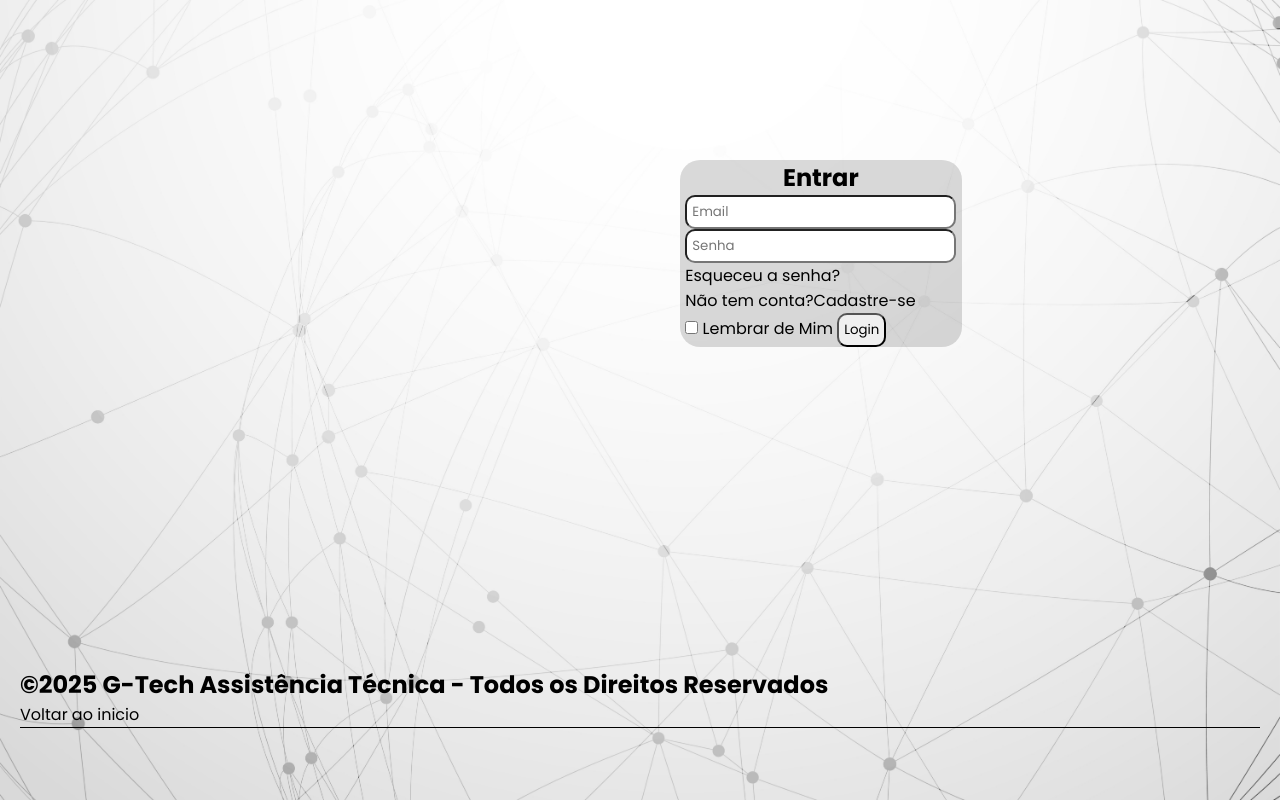
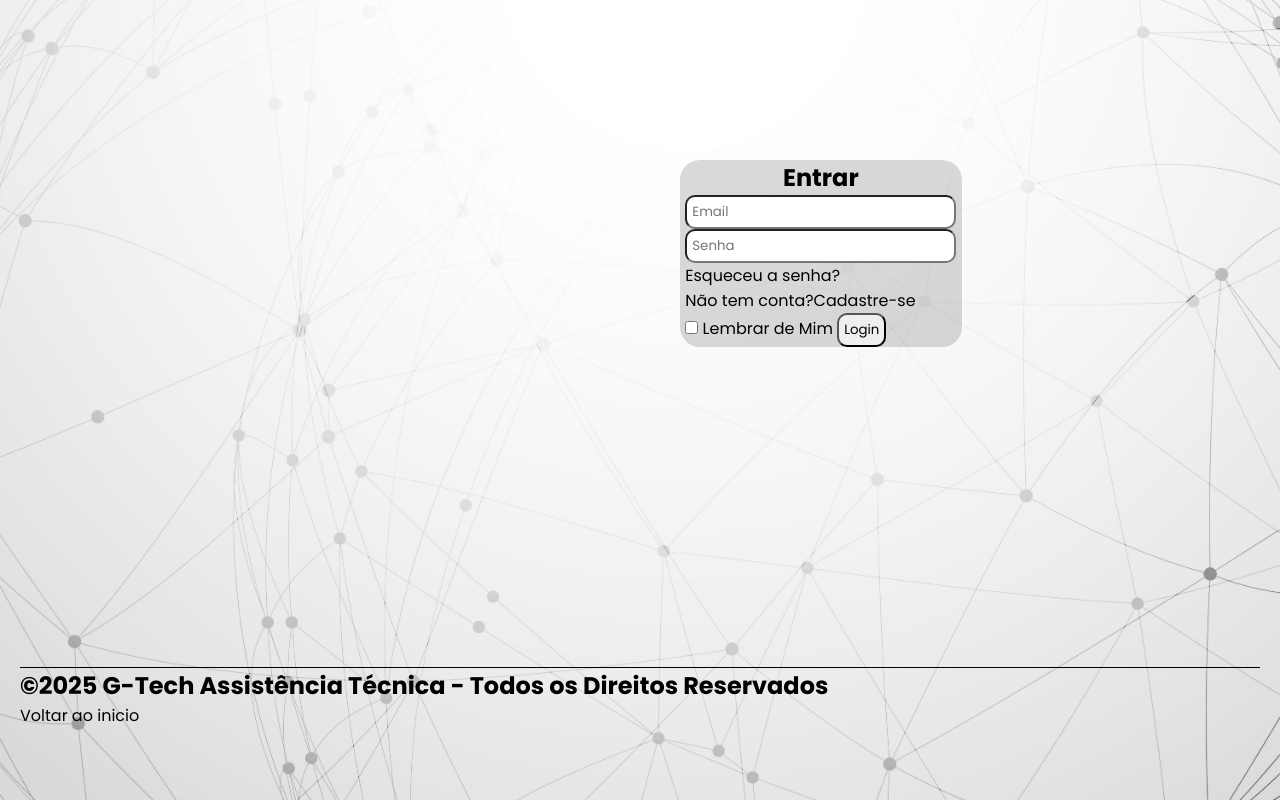
Before and after one commit to joaomarlon029-lang/projeto-G-tech, a plain HTML site: page login.html in a window 1280 px wide. Drawn offline with Linux system fonts and the light colour scheme.

Commit message:
border bottom

```diff
--- a/login.css
+++ b/login.css
@@ -23,7 +23,6 @@ body {
 }
 
 footer {
-    border-bottom: 1px solid black;
     margin: 20px;
     margin-top: 40vh;
 }
@@ -47,3 +46,7 @@ input {
     border-radius: 10px;
     padding: 5px;
 }
+
+.border-bottom{
+    border-bottom: 1px solid black;
+}
--- a/login.html
+++ b/login.html
@@ -27,6 +27,7 @@
         </form>
     </div>
     <footer class="footer">
+        <div class="border-bottom"></div>
         <h2>&copy;2025 G-Tech Assistência Técnica - Todos os Direitos Reservados</h2>
         <div class="footer-bottom">
             <a href="index.html">
```
